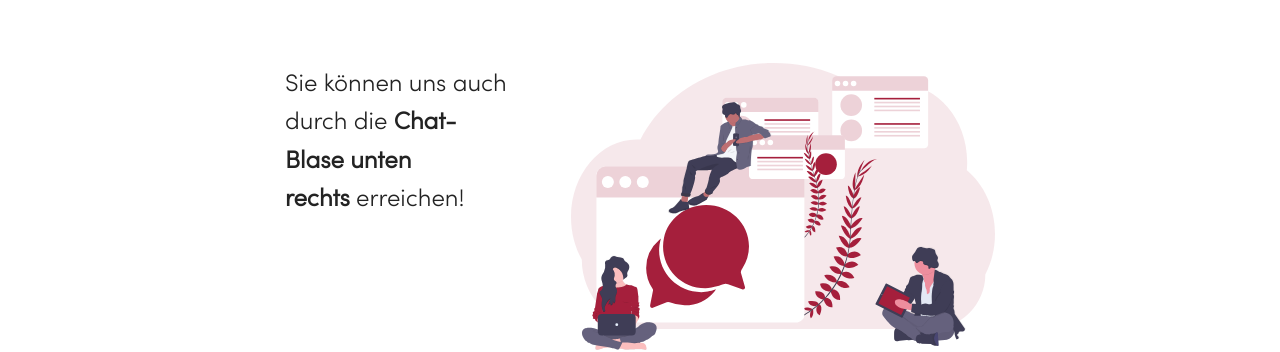
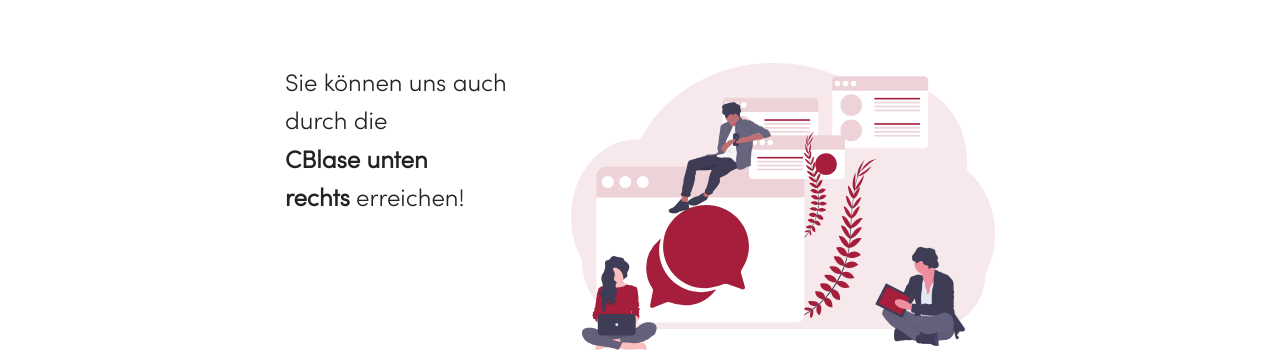
Before and after one commit to techomax/techomax.github.io, a Jekyll site: the page built from de/contact.html, in a window 1280 px wide and 900 px high. Shown: the part 435-787 px from the top of the window. Built offline with Jekyll 4.4.1, drawn with Linux system fonts in a browser that asks for light colours; a script that is not in the unit is left out.

Commit message:
Update contact.html

```diff
--- a/_includes/pages/contact.html
+++ b/_includes/pages/contact.html
@@ -9,9 +9,9 @@
                         <div class="mbr-section-text">
                             <p class="mbr-text align-right mb-0 mbr-fonts-style display-5">
                                 {% if page.lang == 'en' %}
-                                You can also reach us through the <strong>Chat&nbsp;Bubble on the bottom&nbsp;right</strong> of the page!
+                                You can also reach us through the <strong>Bubble on the bottom&nbsp;right</strong> of the page!
                                 {% else %}
-                                Sie können uns auch durch die <strong>Chat-Blase&nbsp;unten rechts&nbsp;</strong>erreichen!
+                                Sie können uns auch durch die <strong>CBlase&nbsp;unten rechts&nbsp;</strong>erreichen!
                                 {% endif %}
                             </p>
                         </div>
```
